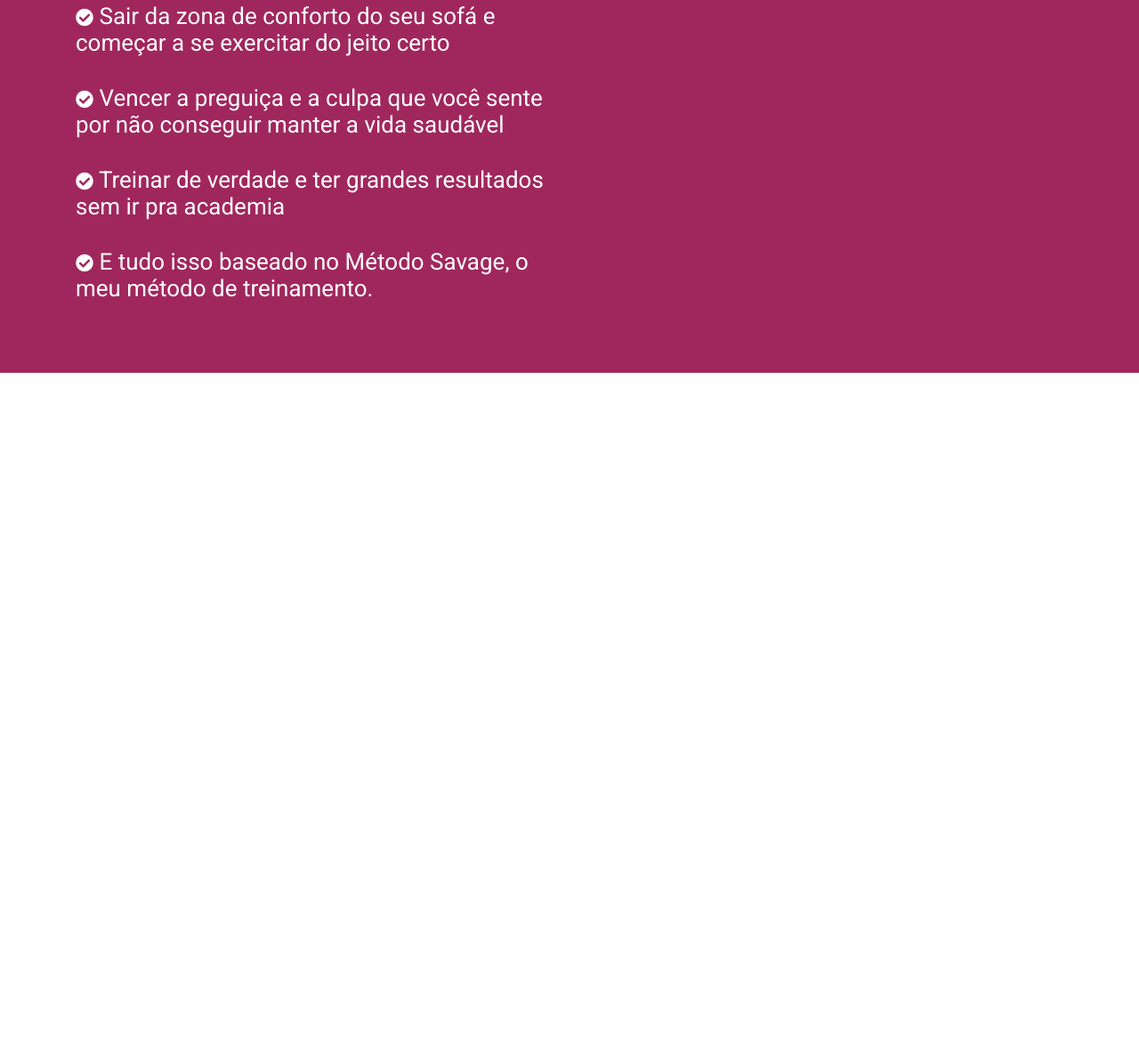
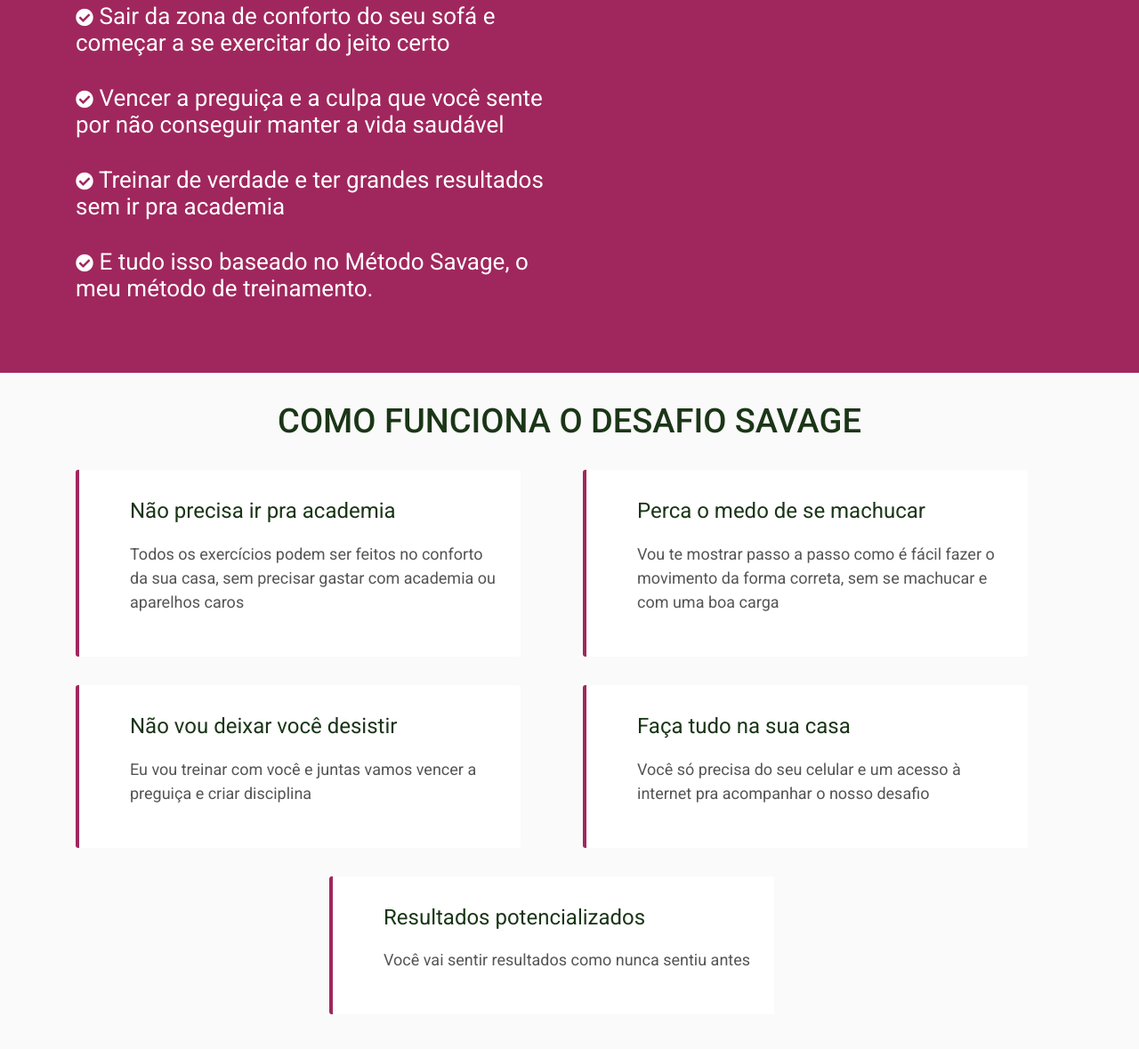
Before and after one commit to gesielbr/desafio-savage, a plain HTML site: page index.html in a window 1280 px wide. Shown: the part 2510-3689 px from the top of the page at 89% size. Before the commit the page ends 2929 px from the top, so only its background shows below. Drawn offline with nearby package versions, Linux system fonts and the light colour scheme.

Commit message:
seção como funciona

```diff
--- a/css/style.css
+++ b/css/style.css
@@ -129,31 +129,65 @@ a {
 }
 
 /* DESTAQUE ROSA */
-.destaque-rosa{
+.destaque-rosa {
   color: #ffffff;
   background-color: #a0275d;
   padding: 3rem 0 3rem;
 }
 
-.destaque-rosa h1{
+.destaque-rosa h1 {
   font-size: clamp(22px, 3vw, 38px);
 }
 
-.destaque-rosa ul{
+.destaque-rosa ul {
   margin: 0;
   padding: 0;
 }
 
-.destaque-rosa ul li{
+.destaque-rosa ul li {
   font-size: clamp(16px, 3vw, 26px);
   line-height: clamp(20px, 3vw, 30px);
   list-style: none;
   margin-bottom: 2rem;
 }
 
-.destaque-rosa ul li i{
+.destaque-rosa ul li i {
   font-size: clamp(16px, 3vw, 20px);
   line-height: clamp(16px, 3vw, 20px);
+}
+
+/*** COMO FUNCIONA ***/
+
+.como-funciona {
+  background-color: #fafafa;
+  padding: 2rem 0 2rem;
+  color: #1a3617;
+}
+
+.como-funciona h1 {
+  font-size: clamp(22px, 3vw, 38px);
+  text-transform: uppercase;
+}
+
+.cards-como-funciona {
+  background-color: #ffffff;
+  -webkit-border-radius: 3px;
+  border-left: 4px solid #a0275d;
+  max-width: 500px;
+  padding: 32px 20px 32px 57px;
+}
+
+.cards-como-funciona h3 {
+  color: #1a3617;
+  font-size: clamp(24px, 3vw, 24px);
+  margin-bottom: 20px;
+  font-weight: lighter;
+}
+
+.cards-como-funciona p {
+  font-size: clamp(16px, 3vw, 18px);
+  font-weight: 300;
+  color: #555;
 }
 
 /********** MOBILE ***************/
@@ -166,4 +200,12 @@ a {
   .formulario h1 {
     line-height: 60%;
   }
+
+  .cards-como-funciona {
+    border-left: unset;
+    border-top: 4px solid #a0275d;
+    padding-left: 20px;
+    padding-top: 50px;
+    text-align: center;
+  }
 }
--- a/index.html
+++ b/index.html
@@ -164,23 +164,82 @@
           <div class="col-md-6">
             <ul>
               <li>
-                <i class="fas fa-check-circle"></i> Sair da zona de conforto do seu sofá e começar a se exercitar do
-                jeito certo
+                <i class="fas fa-check-circle"></i> Sair da zona de conforto do
+                seu sofá e começar a se exercitar do jeito certo
               </li>
               <li>
-                <i class="fas fa-check-circle"></i> Vencer a preguiça e a culpa que você sente por não conseguir
-                manter a vida saudável
+                <i class="fas fa-check-circle"></i> Vencer a preguiça e a culpa
+                que você sente por não conseguir manter a vida saudável
               </li>
               <li>
-                <i class="fas fa-check-circle"></i> Treinar de verdade e ter grandes resultados sem ir pra academia
+                <i class="fas fa-check-circle"></i> Treinar de verdade e ter
+                grandes resultados sem ir pra academia
               </li>
               <li>
-                <i class="fas fa-check-circle"></i> E tudo isso baseado no Método Savage, o meu método de
-                treinamento.
+                <i class="fas fa-check-circle"></i> E tudo isso baseado no
+                Método Savage, o meu método de treinamento.
               </li>
             </ul>
           </div>
           <div class="col-md-6"></div>
+        </div>
+      </div>
+    </section>
+
+    <section class="como-funciona">
+      <div class="container">
+        <div class="row text-center">
+          <div class="col-md-12">
+            <h1>Como funciona o desafio savage</h1>
+          </div>
+        </div>
+        <div class="row pt-sm-4">
+          <div class="col-md-6">
+            <div class="cards-como-funciona mb-4 mb-sm-2">
+              <h3>Não precisa ir pra academia</h3>
+              <p>
+                Todos os exercícios podem ser feitos no conforto da sua casa,
+                sem precisar gastar com academia ou aparelhos caros
+              </p>
+            </div>
+          </div>
+          <div class="col-md-6">
+            <div class="cards-como-funciona mb-4 mb-sm-2">
+              <h3>Perca o medo de se machucar</h3>
+              <p>
+                Vou te mostrar passo a passo como é fácil fazer o movimento da
+                forma correta, sem se machucar e com uma boa carga
+              </p>
+            </div>
+          </div>
+        </div>
+        <div class="row mt-sm-4">
+          <div class="col-md-6">
+            <div class="cards-como-funciona mb-4 mb-sm-2">
+              <h3>Não vou deixar você desistir</h3>
+              <p>
+                Eu vou treinar com você e juntas vamos vencer a preguiça e criar
+                disciplina
+              </p>
+            </div>
+          </div>
+          <div class="col-md-6">
+            <div class="cards-como-funciona mb-4 mb-sm-2">
+              <h3>Faça tudo na sua casa</h3>
+              <p>
+                Você só precisa do seu celular e um acesso à internet pra
+                acompanhar o nosso desafio
+              </p>
+            </div>
+          </div>
+        </div>
+        <div class="row mt-sm-4">
+          <div class="col-md-6 offset-md-3">
+            <div class="cards-como-funciona mb-4 mb-sm-2">
+              <h3>Resultados potencializados</h3>
+              <p>Você vai sentir resultados como nunca sentiu antes</p>
+            </div>
+          </div>
         </div>
       </div>
     </section>
```
